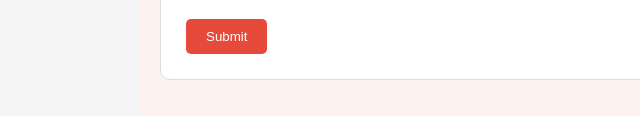
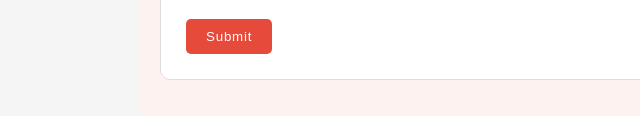
Before and after one commit to mozafari14/WebMarkup-Project, a plain HTML site: page contact.html in a window 1280 px wide. Shown: the part 684-800 px from the top of the page, 0-640 px from the left. Drawn offline with Linux system fonts and the light colour scheme.

Commit message:
letter spacing

```diff
--- a/css/style.css
+++ b/css/style.css
@@ -205,6 +205,7 @@ button {
   border: none;
   border-radius: 5px;
   cursor: pointer;
+  letter-spacing: 0.8px;
 }
 button:hover {
   background-color: #cc3f32;
```
